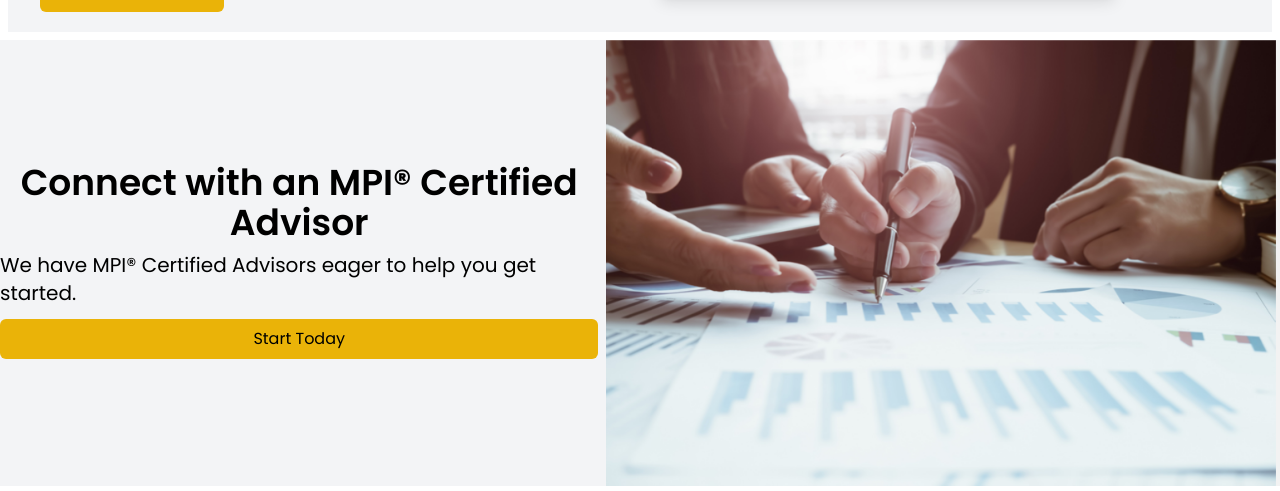
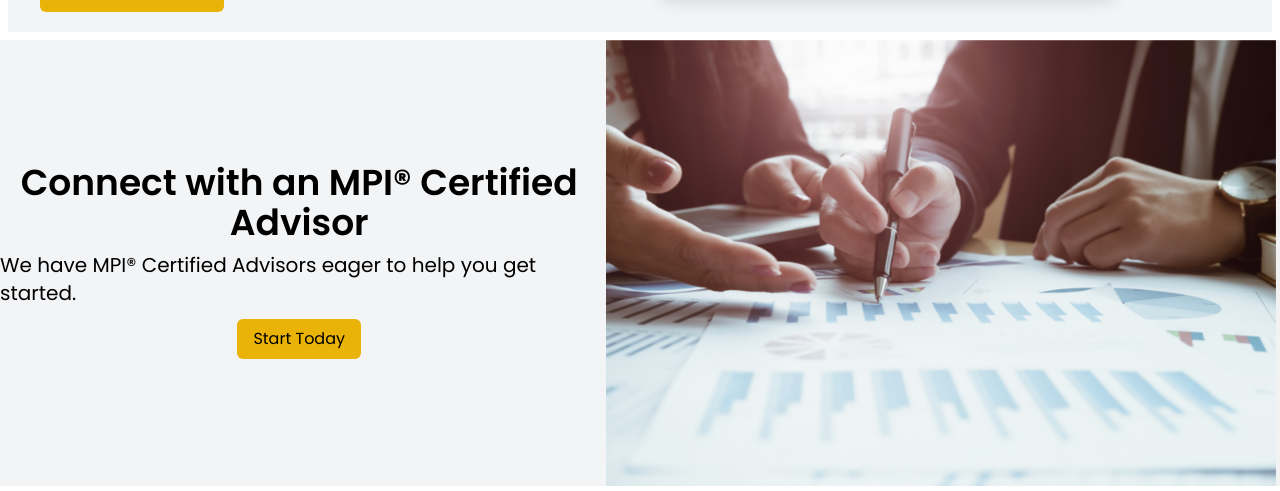
Before and after one commit to boymeetsblockchain/mpi, a React (Create React App) app: page / in a window 1280 px wide. Shown: the part 882-1373 px from the top of the page. Built offline with nearby package versions, Linux system fonts and the light colour scheme.

Commit message:
fixed the button on the home connect

```diff
--- a/src/components/HomeConnect.jsx
+++ b/src/components/HomeConnect.jsx
@@ -4,10 +4,10 @@ import React from 'react'
 function HomeConnect() {
   return (
     <div className='bg-gray-100 text-center flex flex-col md:flex-row gap-2  my-2'>
-        <div className="text flex flex-col justify-center">
+        <div className="text flex flex-col justify-center items-center">
         <h1 className=' text-3xl md:text-4xl px-2 font-semibold my-2'>Connect with an MPI® Certified Advisor</h1>
         <p className='md:text-xl text-sm  text-left'>We have MPI® Certified Advisors eager to help you get started.</p>
-        <button className='bg-yellow-500  w-1/2 item-center text-black block px-12 text-center py-2 rounded-md md:w-auto md:mx-0 my-3 mx-2 md:mx-0'>
+        <button className='bg-yellow-500  w-full item-center text-black block px-4 text-center py-2 rounded-md md:w-auto md:mx-0 my-3 mx-2 md:mx-0'>
           Start Today
         </button>
         </div>
```
